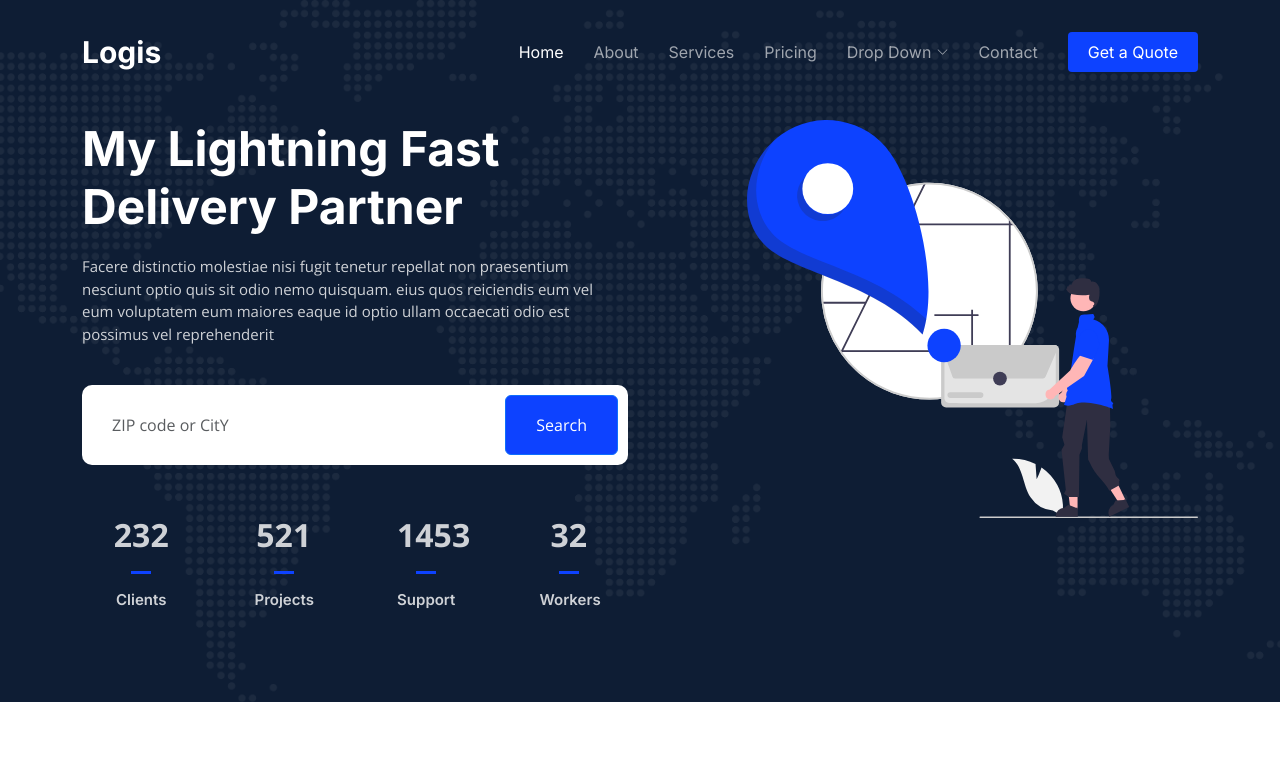
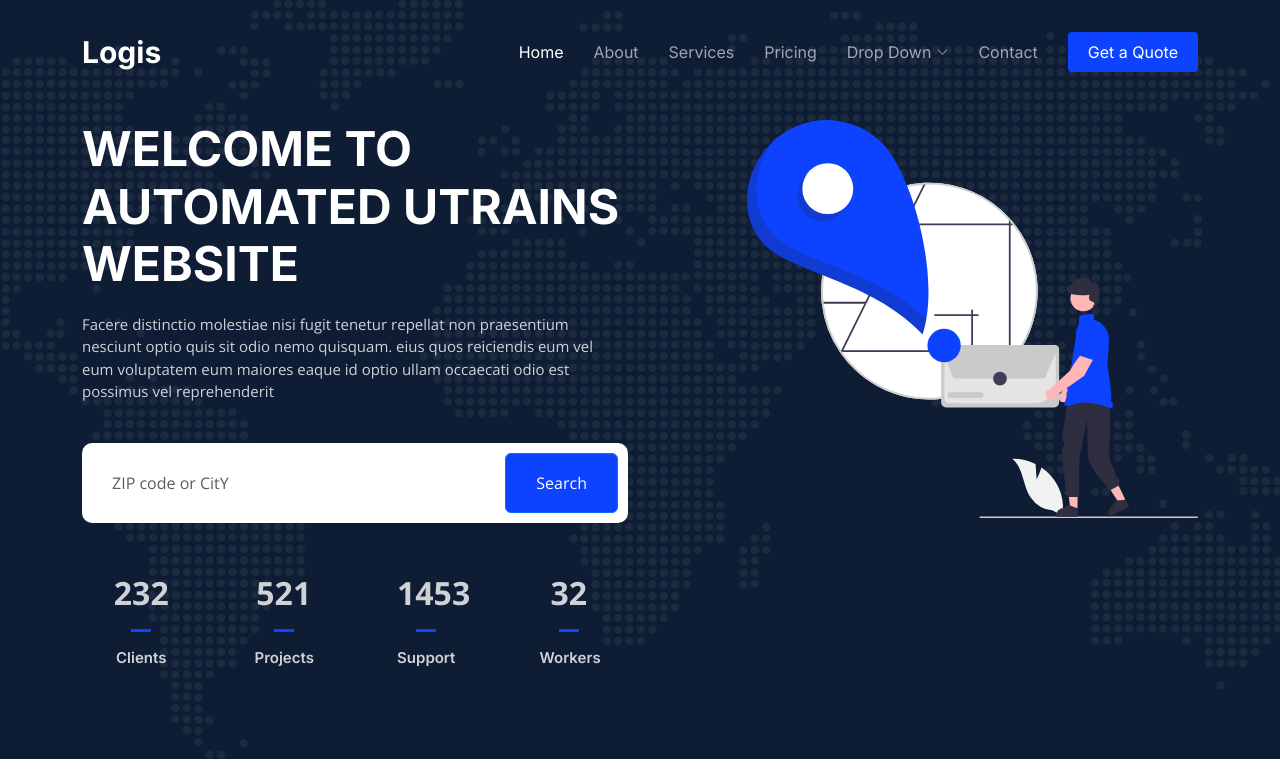
Before and after one commit to mbakamarco/aws-pipeline, a plain HTML site: page index.html in a window 1280 px wide. Shown: the top 779 px of the page. Drawn offline with nearby package versions, Linux system fonts and the light colour scheme.

Commit message:
modified

```diff
--- a/index.html
+++ b/index.html
@@ -89,7 +89,7 @@
     <div class="container">
       <div class="row gy-4 d-flex justify-content-between">
         <div class="col-lg-6 order-2 order-lg-1 d-flex flex-column justify-content-center">
-          <h2 data-aos="fade-up">My Lightning Fast Delivery Partner</h2>
+          <h2 data-aos="fade-up">WELCOME TO AUTOMATED UTRAINS WEBSITE</h2>
           <p data-aos="fade-up" data-aos-delay="100">Facere distinctio molestiae nisi fugit tenetur repellat non praesentium nesciunt optio quis sit odio nemo quisquam. eius quos reiciendis eum vel eum voluptatem eum maiores eaque id optio ullam occaecati odio est possimus vel reprehenderit</p>
 
           <form action="#" class="form-search d-flex align-items-stretch mb-3" data-aos="fade-up" data-aos-delay="200">
```
